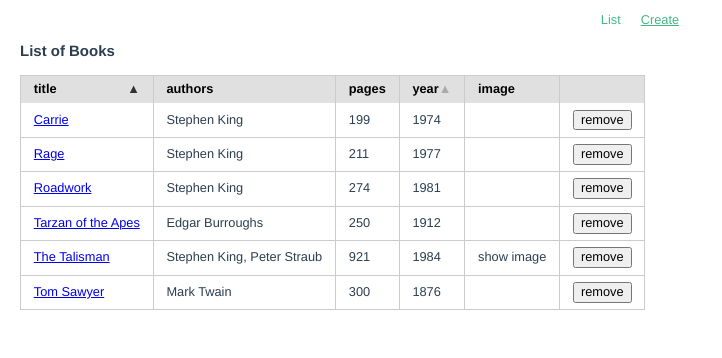
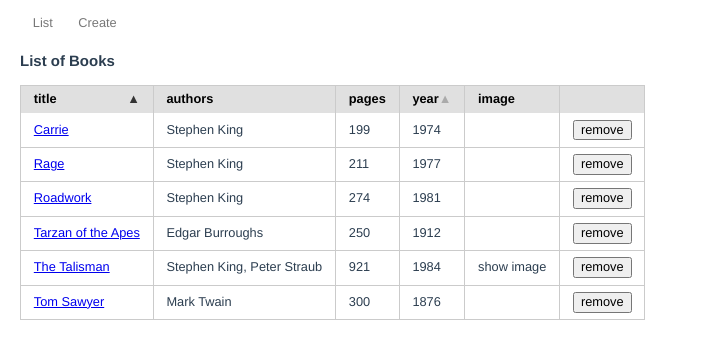
Before and after one commit to plugn/bxt, a Vue app: page / in a window 1280 px wide. Shown: the top 358 px of the page, without its empty margins (0-722 px from the left). Built offline with nearby package versions, Linux system fonts and the light colour scheme.

Commit message:
menu look, css cleanup

```diff
--- a/src/components/Editor.vue
+++ b/src/components/Editor.vue
@@ -1,6 +1,7 @@
 <template>
 <div>
-	<h4>{{ bookId ? 'Edit ' + bookModel.title : 'Create new book' }}</h4>
+	<h3>{{ bookId ? 'Edit ' + bookModel.title : 'Create new book' }}</h3>
+
 	<form class="pure-form pure-form-aligned"><fieldset>
 		<PureInput label="Title"
 			:value="bookModel.title"
--- a/src/components/List.vue
+++ b/src/components/List.vue
@@ -91,7 +91,7 @@ export default {
 			return this.getOrderBy.name === name;
 		},
 		getArrowDirection(name) {
-			return this.getOrderBy.name === name ? this.getOrderBy.direction : '';
+			return this.isCurrentSorting(name) ? this.getOrderBy.direction : '';
 		}
 	}
 };
--- a/src/components/Menu.vue
+++ b/src/components/Menu.vue
@@ -1,9 +1,10 @@
 <template>
-	<div><ul class="menu">
-		<li><router-link to="/">List</router-link></li>
-		<li><router-link v-if="$route.name!=='Edit'" to="/edit">Create</router-link></li>
-	</ul></div>
-
+	<div class="pure-menu pure-menu-horizontal">
+		<ul class="pure-menu-list">
+			<li class="pure-menu-item"><router-link to="/" class="pure-menu-link">List</router-link></li>
+			<li class="pure-menu-item"><router-link v-if="$route.name!=='Edit'" to="/edit" class="pure-menu-link">Create</router-link></li>
+		</ul>
+	</div>
 </template>
 
 <script>
@@ -13,29 +14,7 @@
 </script>
 
 <style scoped>
-	.menu {
-		text-align: center;
-	}
-
 	.router-link-exact-active {
 		text-decoration: none;
 	}
-
-	h1, h2 {
-		font-weight: normal;
-	}
-	ul {
-		list-style-type: none;
-		padding: 0;
-	}
-	li {
-		display: inline-block;
-		margin: 0 10px;
-	}
-	a {
-		color: #42b983;
-	}
-	img {
-		height: 200px;
-	}
 </style>
```
